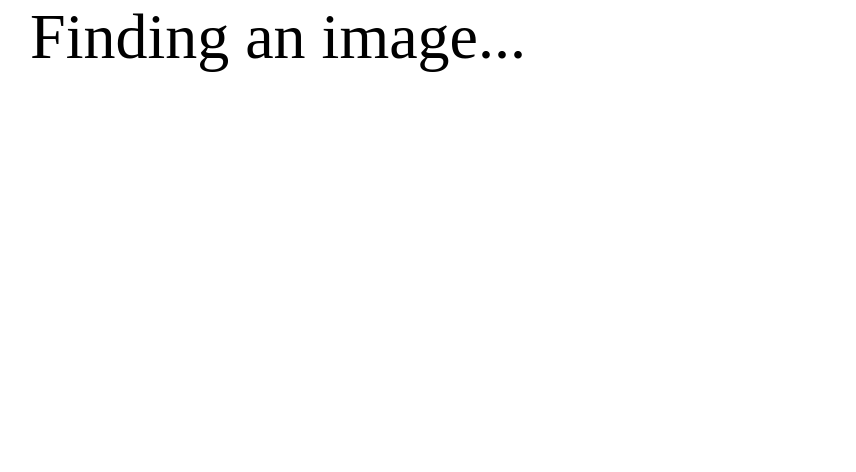
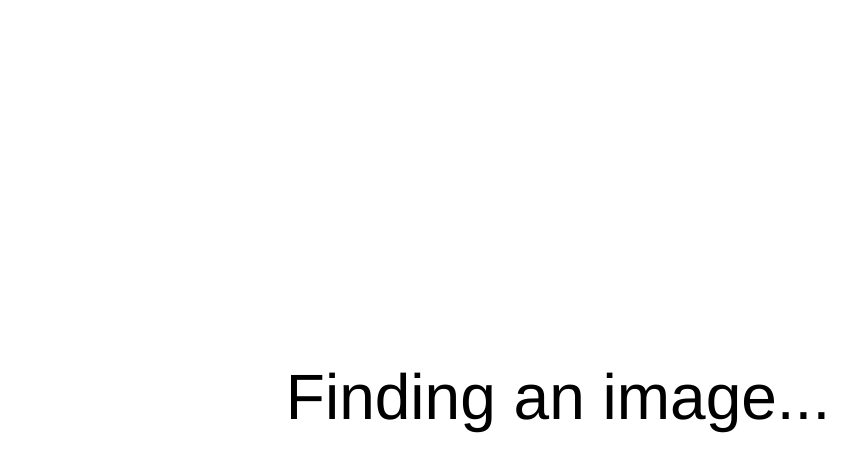
Before and after one commit to wjkowalski/randomartviewer, a plain HTML site: page index.html in a window 1280 px wide. Shown: the whole page, without its empty margins (90-946 px from the left). Drawn offline with Linux system fonts and the light colour scheme; no server answers.

Commit message:
various minor fixes

```diff
--- a/random.js
+++ b/random.js
@@ -69,9 +69,9 @@ async function showRandomImage() {
             showRandomImage();
         }
 
-        document.getElementById('intro').innerHTML = `<p style="text-align: center">Welcome to the Random Art Slideshow <br />Version 0.1 <br />This website is best viewed on larger screens.<br />Currently viewing image ${collectionID} from page ${pageNum}. <br />To see a new image, refresh the page or click the button below.`;
+        document.getElementById('intro').innerHTML = `<p style="text-align: center">Welcome to the Random Art Slideshow <br />Version 0.1 <br />This website is best viewed on larger screens.<br />Current image: ${collectionID}<br /> Current collection page ${pageNum} <br /><br />To see a new image, refresh the page or click the button below.`;
 
-        document.getElementById('description').innerHTML = `<strong>DATE: </strong>${date}<br /><strong>COUNTRY: </strong>${country}<br /><strong>TYPE: </strong>${type}<br /><strong>MEDIUM: </strong>${medium}<br><strong>CREDIT: </strong>${credit}<br /><a href="${image}" target="_blank">CLICK HERE FOR ORIGINAL IMAGE FILE</a>`;
+        document.getElementById('description').innerHTML = `<p class="desc-text"><strong>DATE: </strong>${date}<br /><p class="desc-text"><strong>COUNTRY: </strong>${country}<br /><p class="desc-text"><strong>TYPE: </strong>${type}<br /><p class="desc-text"><strong>MEDIUM: </strong>${medium}<br><p class="desc-text"><strong>CREDIT: </strong>${credit}<br /><p class="desc-text"><a href="${image}" target="_blank">CLICK HERE FOR ORIGINAL IMAGE FILE</a>`;
 
         if(description !== null){ // check if there is a description
             document.getElementById('advDesc').innerHTML = description;
--- a/styles.css
+++ b/styles.css
@@ -1,3 +1,6 @@
+:root {
+    font-family: Helvetica, 'Open Sans';
+}
 
 body{
     max-height: 100vw;
@@ -6,6 +9,12 @@ body{
 img {
     max-height: 90vh;
     text-align: center;
+}
+
+button {
+    height: 3rem;
+    padding: 0 1rem;
+    box-shadow: 3px 3px 15px #aaa;
 }
 #imageHolder {
     width: 70%;
@@ -25,16 +34,16 @@ img {
 #thinking {
     position: absolute;
     top: 0;
-    height: 90vh;
-    width: 90vh;
+    height: 100%;
+    width: 100%;
     background-color: white;
-    display: none;
+    display: block;
 }
 
 #text-holder {
     font-size: 4rem;
     width: fit-content;
-    margin: 0 auto;
+    margin: 45vh auto;
 
 }
 
@@ -46,7 +55,7 @@ text-align: left;
 }
 
 #fullImageLink {
-    margin-top: 1rem;
+    margin-left: 1rem;
 }
 
 #artWrapper {
```
